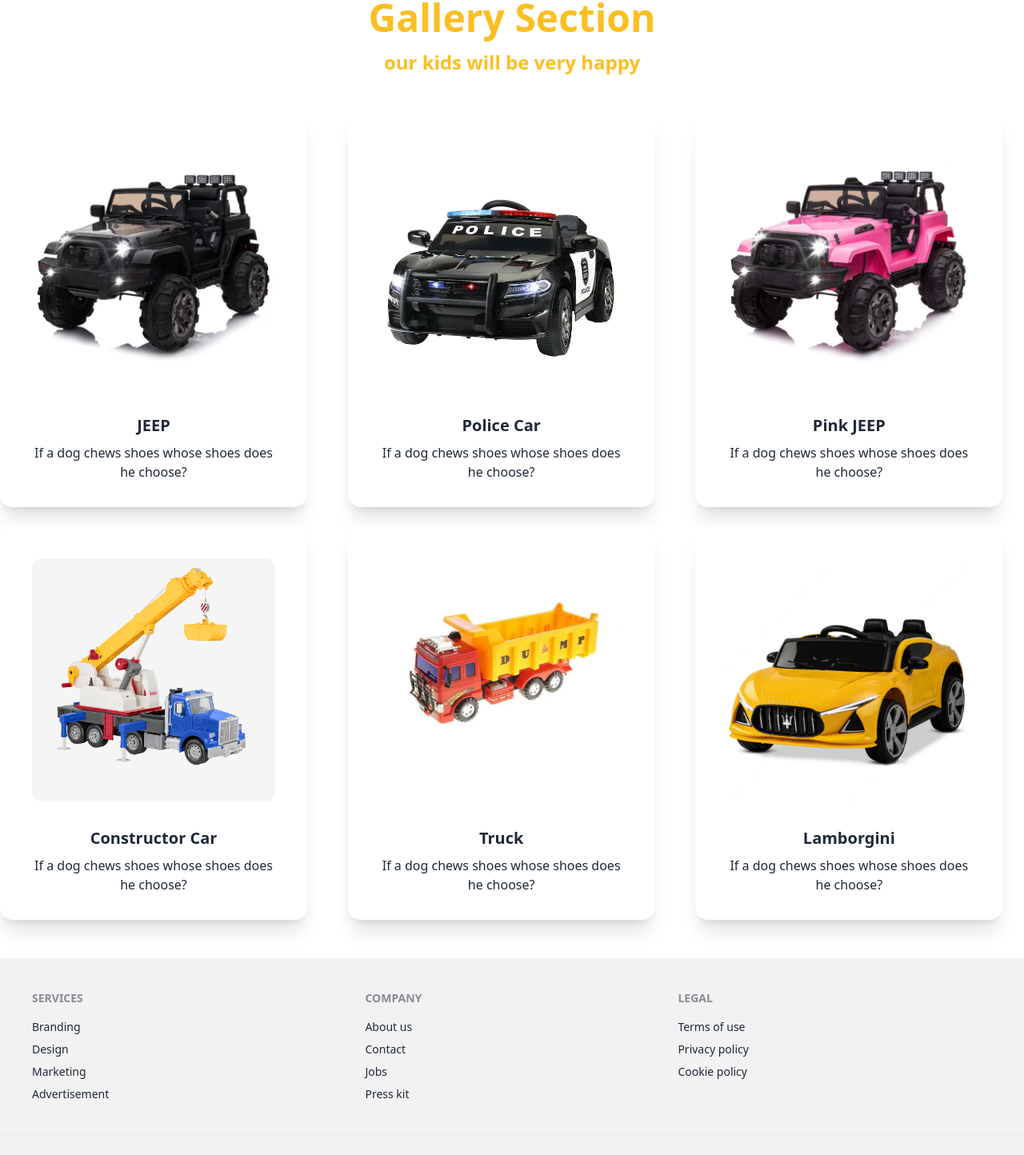
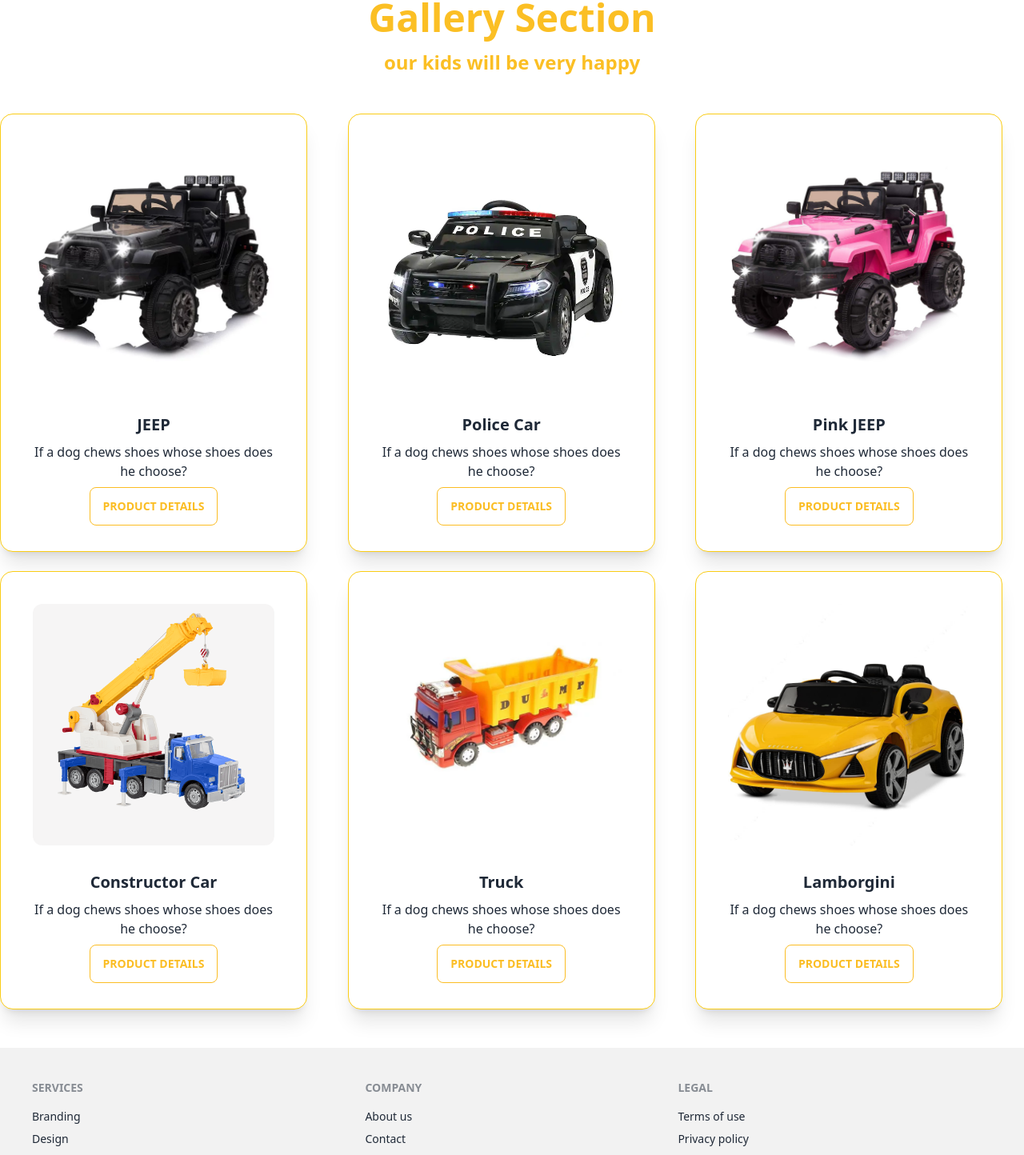
Before and after one commit to BappyMahmud02/toy-star, a React (Vite) app: page / in a window 1280 px wide. Shown: the part 1047-2491 px from the top of the page at 80% size. Built offline with nearby package versions, Linux system fonts and the light colour scheme; no server answers.

Commit message:
added gallery card

```diff
--- a/src/pages/Home/Home/shared/navbar/Navbar.jsx
+++ b/src/pages/Home/Home/shared/navbar/Navbar.jsx
@@ -59,7 +59,7 @@
                             <>
                                 <Link to='/mytoy' className='text-violet-500 font-bold text-2xl'>My Toy</Link>
                                 <Link to='addtoy' className='text-pink-300 font-bold text-2xl'>Add Toy</Link>
-                                <span><button onClick={handleLogOut} className="btn btn-success ms-4">Log out</button>
+                                <span><button onClick={handleLogOut} className="btn btn-warning ms-4">Log out</button>
                                 </span> </> :
                             <> <Link to='login'><button className="btn btn-outline btn-warning font-bold">Log In</button></Link>
                                 <Link to='registration'><button className="btn btn-outline btn-warning font-bold">Registration</button></Link>
--- a/src/pages/Home/gallery/Gallery.jsx
+++ b/src/pages/Home/gallery/Gallery.jsx
@@ -14,64 +14,65 @@
             <h2 className='font-bold mt-4 text-center text-2xl text-amber-400'>our kids will be very happy</h2>
         </div>
         <div className='grid grid-cols-1 md:grid-cols-2 lg:grid-cols-3 md:gap-6  my-12'>
-            <div className="card w-96 bg-base-100 shadow-xl">
+            <div className="card w-96 bg-base-100 shadow-xl border border-yellow-400">
                 <figure className="px-10 pt-10">
                     <img src={logo1}alt="Shoes" className="rounded-xl" />
                 </figure>
                 <div className="card-body items-center text-center">
                     <h2 className="card-title">JEEP</h2>
                     <p>If a dog chews shoes whose shoes does he choose?</p>
+                    <button className="btn btn-outline  btn-warning">Product Details</button>
 
                 </div>
             </div>
-            <div className="card w-96 bg-base-100 shadow-xl">
+            <div className="card w-96 bg-base-100 shadow-xl border border-yellow-400">
                 <figure className="px-10 pt-10">
                     <img src={logo2}alt="Shoes" className="rounded-xl" />
                 </figure>
                 <div className="card-body items-center text-center">
                     <h2 className="card-title">Police Car</h2>
                     <p>If a dog chews shoes whose shoes does he choose?</p>
-
+                    <button className="btn btn-outline  btn-warning">Product Details</button>
                 </div>
             </div>
-            <div className="card w-96 bg-base-100 shadow-xl">
+            <div className="card w-96 bg-base-100 shadow-xl border border-yellow-400">
                 <figure className="px-10 pt-10">
                     <img src={logo3}alt="Shoes" className="rounded-xl" />
                 </figure>
                 <div className="card-body items-center text-center">
                     <h2 className="card-title">Pink JEEP</h2>
                     <p>If a dog chews shoes whose shoes does he choose?</p>
-
+                    <button className="btn btn-outline  btn-warning">Product Details</button>
                 </div>
             </div>
-            <div className="card w-96 bg-base-100 shadow-xl">
+            <div className="card w-96 bg-base-100 shadow-xl border border-yellow-400">
                 <figure className="px-10 pt-10">
                     <img src={logo4}alt="Shoes" className="rounded-xl" />
                 </figure>
                 <div className="card-body items-center text-center">
                     <h2 className="card-title">Constructor Car</h2>
                     <p>If a dog chews shoes whose shoes does he choose?</p>
-
+                    <button className="btn btn-outline  btn-warning">Product Details</button>
                 </div>
             </div>
-            <div className="card w-96 bg-base-100 shadow-xl">
+            <div className="card w-96 bg-base-100 shadow-xl border border-yellow-400">
                 <figure className="px-10 pt-10">
                     <img src={logo5}alt="Shoes" className="rounded-xl" />
                 </figure>
                 <div className="card-body items-center text-center">
                     <h2 className="card-title">Truck</h2>
                     <p>If a dog chews shoes whose shoes does he choose?</p>
-
+                    <button className="btn btn-outline  btn-warning">Product Details</button>
                 </div>
             </div>
-            <div className="card w-96 bg-base-100 shadow-xl">
+            <div className="card w-96 bg-base-100 shadow-xl border border-yellow-400">
                 <figure className="px-10 pt-10">
                     <img src={logo6}alt="Shoes" className="rounded-xl" />
                 </figure>
                 <div className="card-body items-center text-center">
                     <h2 className="card-title">Lamborgini</h2>
                     <p>If a dog chews shoes whose shoes does he choose?</p>
-
+                    <button className="btn btn-outline  btn-warning">Product Details</button>
                 </div>
             </div>
         </div>
```
